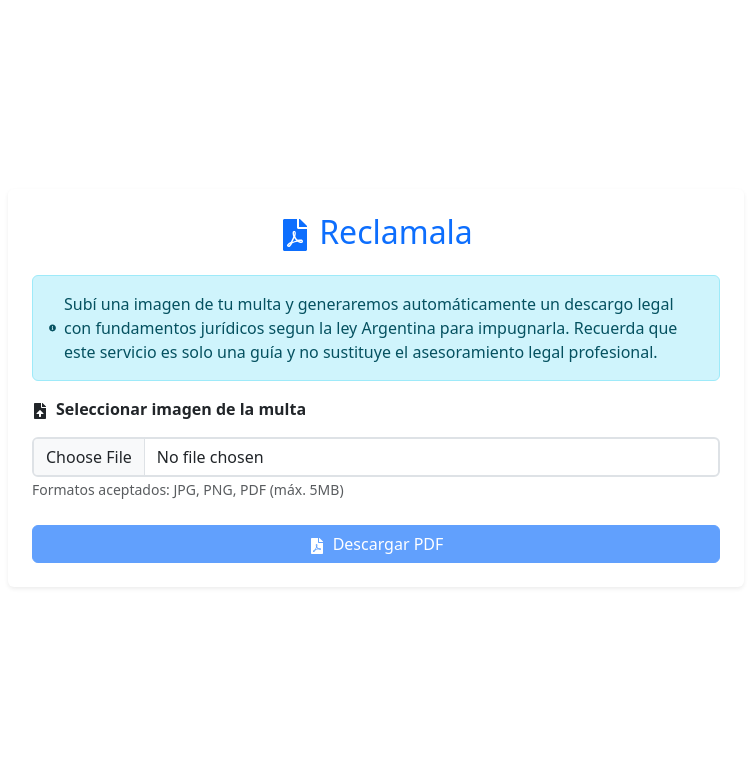
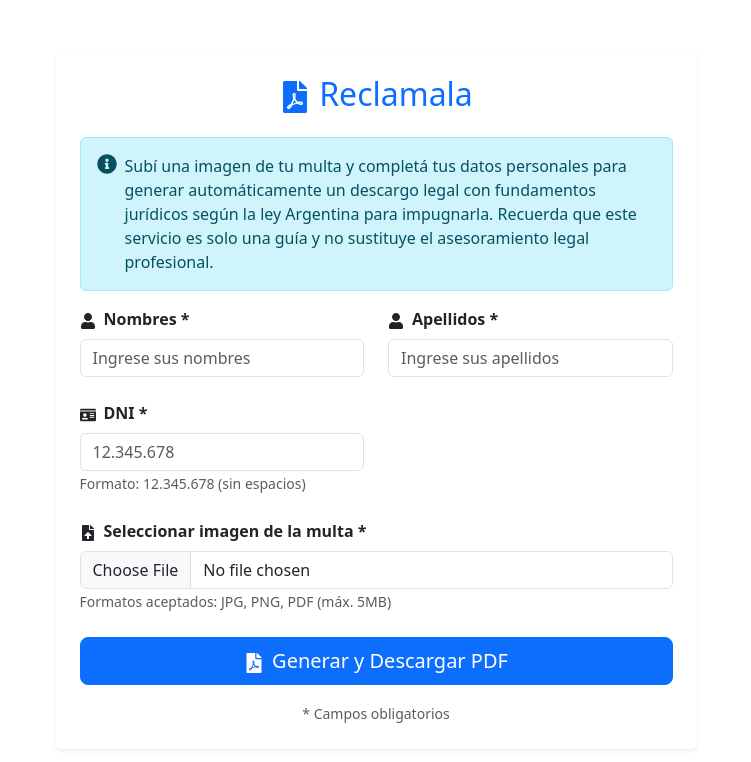
Before and after one commit to MartinaAsad/reclamala-deploy, a React (Vite) app in the folder frontend-reclamala/: page / in a window 1280 px wide. Shown: the top 762 px of the page, without its empty margins (194-945 px from the left). Built offline with nearby package versions, Linux system fonts and the light colour scheme.

Commit message:
STYLE(app.jsx): Agregue los campos nombres, apellidos y dni

```diff
--- a/frontend-reclamala/src/App.jsx
+++ b/frontend-reclamala/src/App.jsx
@@ -11,31 +11,123 @@ import {
   Alert,
   ProgressBar
 } from 'react-bootstrap';
-import { FaFileUpload, FaFilePdf, FaInfoCircle } from 'react-icons/fa';
+import { FaFileUpload, FaFilePdf, FaInfoCircle, FaUser, FaIdCard } from 'react-icons/fa';
 import '../styles/styles.css';
 
 function App() {
   const [imagen, setImagen] = useState(null);
+  const [dni, setDni] = useState('');
+  const [nombres, setNombres] = useState('');
+  const [apellidos, setApellidos] = useState('');
   const [preview, setPreview] = useState(null);
   const [texto, setTexto] = useState('');
   const [descargando, setDescargando] = useState(false);
   const [error, setError] = useState('');
   const [progreso, setProgreso] = useState(0);
+  const [errors, setErrors] = useState({});
 
   const handleImageChange = (e) => {
     const file = e.target.files[0];
     if (file) {
       setImagen(file);
       setPreview(URL.createObjectURL(file));
+      // Limpiar error de imagen si existe
+      if (errors.imagen) {
+        setErrors(prev => ({ ...prev, imagen: '' }));
+      }
     }
+  };
+
+  const handleInputChange = (field, value) => {
+    switch (field) {
+      case 'nombres':
+        setNombres(value);
+        break;
+      case 'apellidos':
+        setApellidos(value);
+        break;
+      case 'dni':
+        setDni(value);
+        break;
+    }
+
+    // Limpiar error del campo cuando el usuario empiece a escribir
+    if (errors[field]) {
+      setErrors(prev => ({ ...prev, [field]: '' }));
+    }
+  };
+
+  const validateForm = () => {
+    const newErrors = {};
+
+    // Validar nombres
+    if (!nombres.trim()) {
+      newErrors.nombres = 'Los nombres son obligatorios';
+    } else if (nombres.trim().length < 2) {
+      newErrors.nombres = 'Los nombres deben tener al menos 2 caracteres';
+    } else if (!/^[a-zA-ZáéíóúÁÉÍÓÚñÑ\s]+$/.test(nombres)) {
+      newErrors.nombres = 'Los nombres solo pueden contener letras y espacios';
+    }
+
+    // Validar apellidos
+    if (!apellidos.trim()) {
+      newErrors.apellidos = 'Los apellidos son obligatorios';
+    } else if (apellidos.trim().length < 2) {
+      newErrors.apellidos = 'Los apellidos deben tener al menos 2 caracteres';
+    } else if (!/^[a-zA-ZáéíóúÁÉÍÓÚñÑ\s]+$/.test(apellidos)) {
+      newErrors.apellidos = 'Los apellidos solo pueden contener letras y espacios';
+    }
+
+    // Validar DNI
+    if (!dni.trim()) {
+      newErrors.dni = 'El DNI es obligatorio';
+    } else if (!/^\d{7,8}$/.test(dni.replace(/\./g, ''))) {
+      newErrors.dni = 'El DNI debe tener 7 u 8 dígitos';
+    }
+
+    // Validar imagen
+    if (!imagen) {
+      newErrors.imagen = 'Debe seleccionar una imagen de la multa';
+    }
+
+    setErrors(newErrors);
+    return Object.keys(newErrors).length === 0;
+  };
+
+  const formatDNI = (value) => {
+    // Remover todo lo que no sean números
+    const numbers = value.replace(/\D/g, '');
+
+    // Limitar a 8 dígitos
+    const limited = numbers.slice(0, 8);
+
+    // Formatear con puntos
+    if (limited.length > 6) {
+      return limited.replace(/(\d{2})(\d{3})(\d{1,3})/, '$1.$2.$3');
+    } else if (limited.length > 3) {
+      return limited.replace(/(\d{2})(\d{1,3})/, '$1.$2');
+    }
+
+    return limited;
+  };
+
+  const handleDNIChange = (e) => {
+    const formattedValue = formatDNI(e.target.value);
+    handleInputChange('dni', formattedValue);
   };
 
   const handleSubmit = async (e) => {
     e.preventDefault();
-    if (!imagen) return;
+
+    if (!validateForm()) {
+      return;
+    }
 
     const formData = new FormData();
     formData.append('imagen', imagen);
+    formData.append('nombres', nombres.trim());
+    formData.append('apellidos', apellidos.trim());
+    formData.append('dni', dni.replace(/\./g, '')); // Enviar DNI sin puntos
 
     try {
       setDescargando(true);
@@ -55,7 +147,7 @@ function App() {
       setProgreso(100);
       setTimeout(() => setProgreso(0), 1000);
     } catch (err) {
-      setError('Error al procesar la imagen. Por favor, intente nuevamente.');
+      setError('Error al procesar la información. Por favor, intente nuevamente.');
       setProgreso(0);
       console.error(err);
     } finally {
@@ -64,10 +156,16 @@ function App() {
   };
 
   const descargarPDF = async () => {
-    if (!imagen) return;
+    if (!validateForm()) {
+      return;
+    }
 
     const formData = new FormData();
     formData.append('imagen', imagen);
+    formData.append('nombres', nombres.trim());
+    formData.append('apellidos', apellidos.trim());
+    formData.append('dni', dni.replace(/\./g, '')); // Enviar DNI sin puntos
+
     setDescargando(true);
     setError('');
     setProgreso(30);
@@ -87,7 +185,7 @@ function App() {
       const url = window.URL.createObjectURL(new Blob([res.data], { type: 'application/pdf' }));
       const link = document.createElement('a');
       link.href = url;
-      link.setAttribute('download', `descargo_${new Date().toISOString().slice(0,10)}.pdf`);
+      link.setAttribute('download', `descargo_${nombres.trim()}_${apellidos.trim()}_${new Date().toISOString().slice(0,10)}.pdf`);
       document.body.appendChild(link);
       link.click();
       link.remove();
@@ -103,9 +201,9 @@ function App() {
   };
 
   return (
-    <Container className="my-5">
+    <Container className="py-4">
       <Row className="justify-content-center">
-        <Col lg={8} className="mb-4">
+        <Col lg={8} xl={7}>
           <Card className="shadow-sm border-0">
             <Card.Body className="p-4">
               <h2 className="text-center mb-4 text-primary">
@@ -113,34 +211,105 @@ function App() {
                 Reclamala
               </h2>
 
-              <Alert variant="info" className="d-flex align-items-center">
-                <FaInfoCircle className="me-2" size={20} />
+              <Alert variant="info" className="d-flex">
+                <FaInfoCircle className="me-2 flex-shrink-0" size={20} />
                 <div>
-                  Subí una imagen de tu multa y generaremos automáticamente un descargo legal
-                  con fundamentos jurídicos segun la ley Argentina para impugnarla. Recuerda que este servicio es
-                  solo una guía y no sustituye el asesoramiento legal profesional.
+                  Subí una imagen de tu multa y completá tus datos personales para generar
+                  automáticamente un descargo legal con fundamentos jurídicos según la ley
+                  Argentina para impugnarla. Recuerda que este servicio es solo una guía y
+                  no sustituye el asesoramiento legal profesional.
                 </div>
               </Alert>
 
               {error && (
-                <Alert variant="danger" className="d-flex align-items-center">
-                  <FaInfoCircle className="me-2" size={20} />
-                  {error}
+                <Alert variant="danger" className="d-flex">
+                  <FaInfoCircle className="me-2 flex-shrink-0" size={20} />
+                  <div>{error}</div>
                 </Alert>
               )}
 
               <Form onSubmit={handleSubmit}>
+                {/* Campos de datos personales */}
+                <Row className="mb-4">
+                  <Col md={6} className="mb-3 mb-md-0">
+                    <Form.Group controlId="formNombres">
+                      <Form.Label className="fw-bold">
+                        <FaUser className="me-2" />
+                        Nombres *
+                      </Form.Label>
+                      <Form.Control
+                        type="text"
+                        placeholder="Ingrese sus nombres"
+                        value={nombres}
+                        onChange={(e) => handleInputChange('nombres', e.target.value)}
+                        isInvalid={!!errors.nombres}
+                      />
+                      <Form.Control.Feedback type="invalid">
+                        {errors.nombres}
+                      </Form.Control.Feedback>
+                    </Form.Group>
+                  </Col>
+
+                  <Col md={6}>
+                    <Form.Group controlId="formApellidos">
+                      <Form.Label className="fw-bold">
+                        <FaUser className="me-2" />
+                        Apellidos *
+                      </Form.Label>
+                      <Form.Control
+                        type="text"
+                        placeholder="Ingrese sus apellidos"
+                        value={apellidos}
+                        onChange={(e) => handleInputChange('apellidos', e.target.value)}
+                        isInvalid={!!errors.apellidos}
+                      />
+                      <Form.Control.Feedback type="invalid">
+                        {errors.apellidos}
+                      </Form.Control.Feedback>
+                    </Form.Group>
+                  </Col>
+                </Row>
+
+                <Row className="mb-4">
+                  <Col md={6}>
+                    <Form.Group controlId="formDNI">
+                      <Form.Label className="fw-bold">
+                        <FaIdCard className="me-2" />
+                        DNI *
+                      </Form.Label>
+                      <Form.Control
+                        type="text"
+                        placeholder="12.345.678"
+                        value={dni}
+                        onChange={handleDNIChange}
+                        isInvalid={!!errors.dni}
+                        maxLength={10}
+                      />
+                      <Form.Control.Feedback type="invalid">
+                        {errors.dni}
+                      </Form.Control.Feedback>
+                      <Form.Text className="text-muted">
+                        Formato: 12.345.678 (sin espacios)
+                      </Form.Text>
+                    </Form.Group>
+                  </Col>
+                </Row>
+
+                {/* Campo de imagen */}
                 <Form.Group controlId="formImagen" className="mb-4">
-                  <Form.Label className="fw-bold mb-3">
+                  <Form.Label className="fw-bold">
                     <FaFileUpload className="me-2" />
-                    Seleccionar imagen de la multa
+                    Seleccionar imagen de la multa *
                   </Form.Label>
                   <Form.Control
                     type="file"
                     accept="image/*"
                     onChange={handleImageChange}
-                    className="border-2"
+                    isInvalid={!!errors.imagen}
                   />
+                  <Form.Control.Feedback type="invalid">
+                    {errors.imagen}
+                  </Form.Control.Feedback>
                   <Form.Text className="text-muted">
                     Formatos aceptados: JPG, PNG, PDF (máx. 5MB)
                   </Form.Text>
@@ -151,7 +320,7 @@ function App() {
                     <img
                       src={preview}
                       alt="Vista previa de la multa"
-                      className="img-thumbnail preview-image"
+                      className="img-thumbnail img-fluid"
                       style={{ maxHeight: '300px' }}
                     />
                   </div>
@@ -166,14 +335,13 @@ function App() {
                   />
                 )}
 
-                <div className="d-flex justify-content-between">
-
+                <div className="d-grid">
                   <Button
                     variant="primary"
                     type="button"
                     onClick={descargarPDF}
-                    disabled={descargando || !imagen}
-                    className="flex-grow-1"
+                    disabled={descargando}
+                    size="lg"
                   >
                     {descargando ? (
                       <>
@@ -190,12 +358,18 @@ function App() {
                     ) : (
                       <>
                         <FaFilePdf className="me-2" />
-                        Descargar PDF
+                        Generar y Descargar PDF
                       </>
                     )}
                   </Button>
                 </div>
               </Form>
+
+              <div className="mt-3 text-center">
+                <small className="text-muted">
+                  * Campos obligatorios
+                </small>
+              </div>
             </Card.Body>
           </Card>
         </Col>
```
